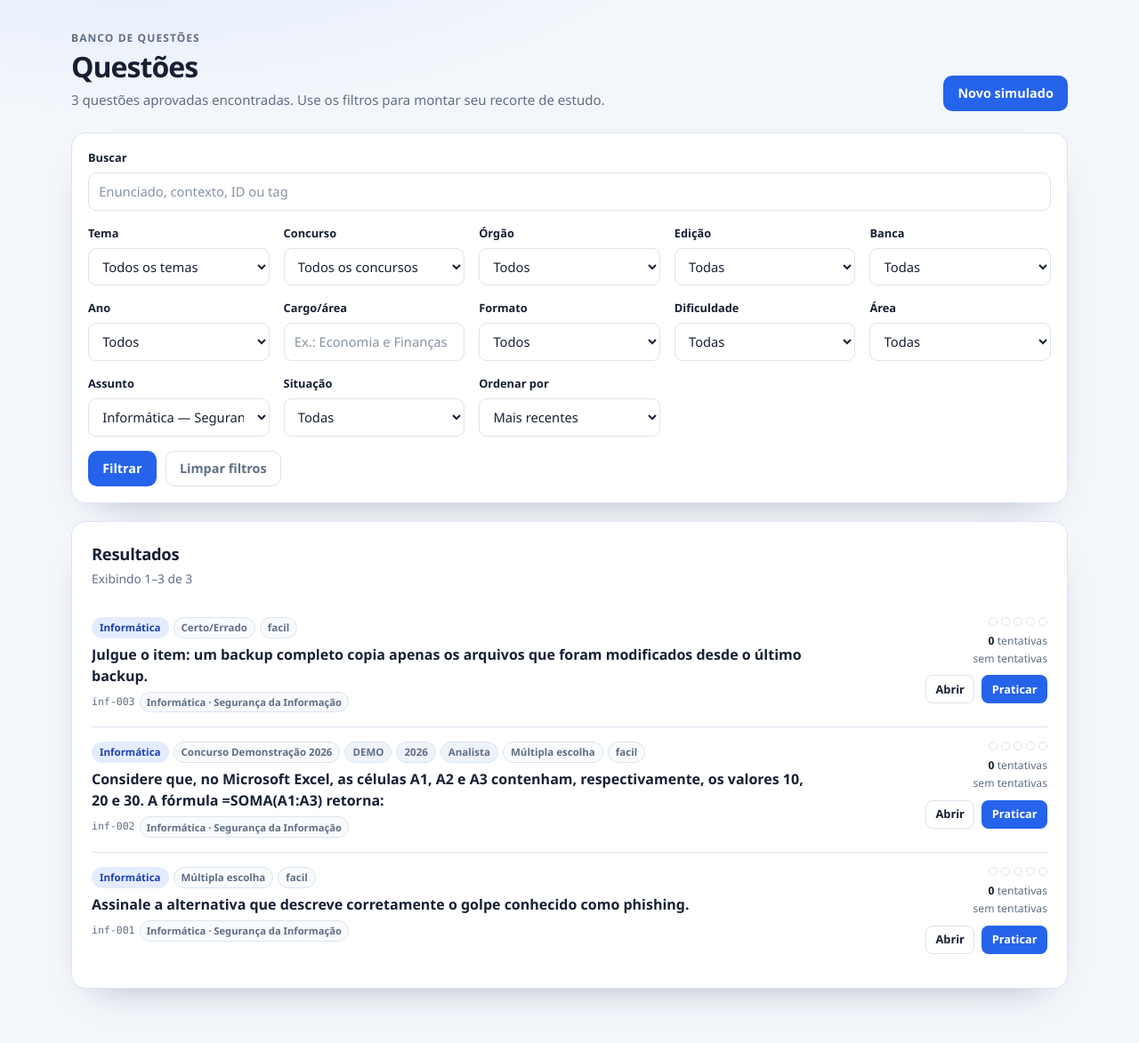
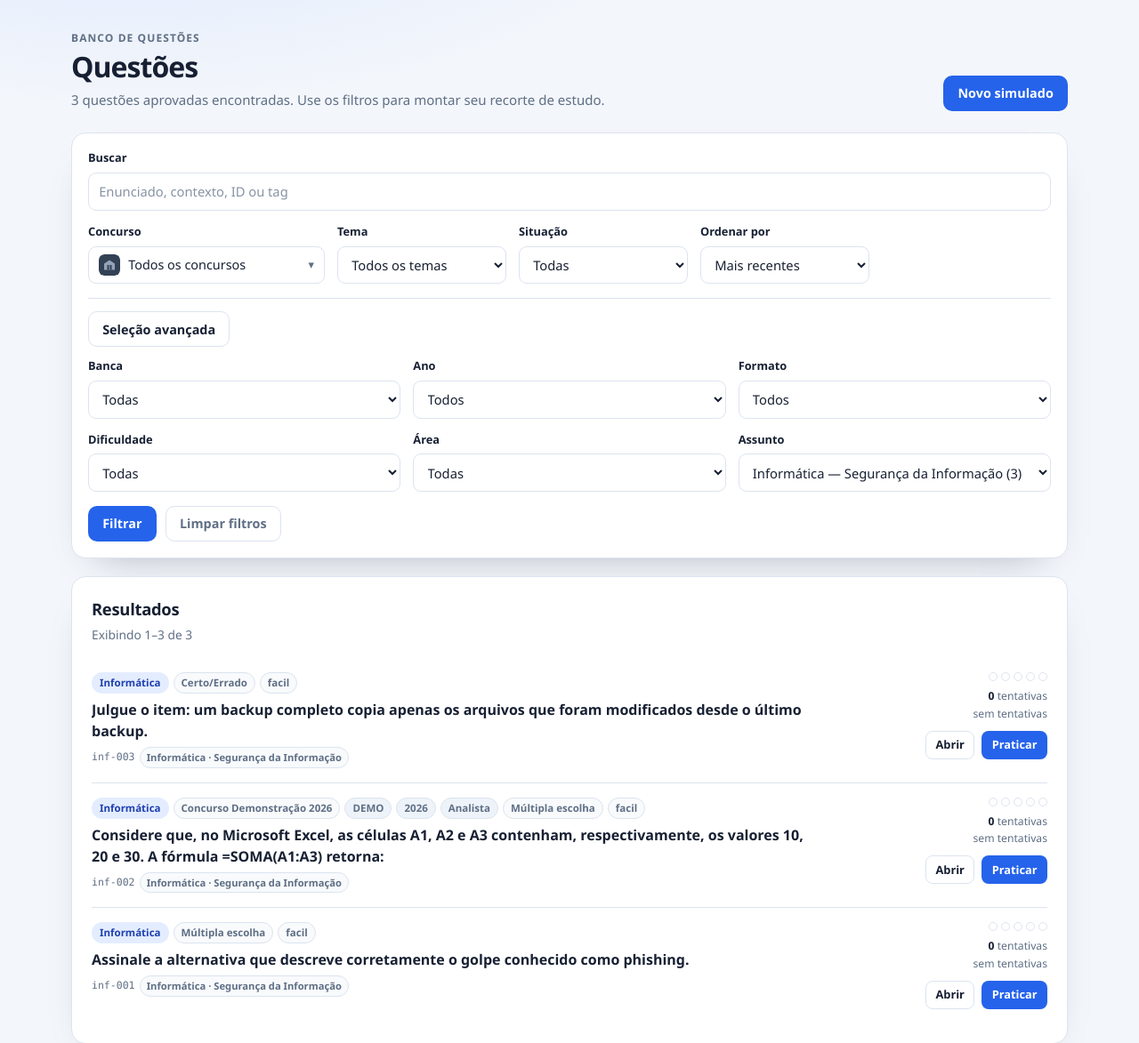
Before and after one commit to JBregunci/study_app, a FastAPI app: page /questoes?tag=informatica in a window 1280 px wide. Shown: the part 69-1242 px from the top of the page at 89% size. Run offline with FastAPI, Linux system fonts and the light colour scheme.

Commit message:
fix: preserve YAML formatting and group contest filters with divisions

```diff
--- a/app/routers/questions.py
+++ b/app/routers/questions.py
@@ -82,6 +82,52 @@ def questions_list(
     if ordem != "recent":
         base_params["ordem"] = ordem
     base_qs = urlencode(base_params)
+
+    selected_exam = next(
+        (exam for exam in options["exams"] if exam.slug == concurso), None
+    )
+    selected_contest = next(
+        (contest for contest in options["contests"] if contest["key"] == edicao),
+        None,
+    )
+    if selected_exam is not None and selected_contest is None:
+        selected_contest = next(
+            (
+                contest
+                for contest in options["contests"]
+                if any(exam.id == selected_exam.id for exam in contest["exams"])
+            ),
+            None,
+        )
+
+    if selected_exam is not None and selected_contest is not None:
+        selected_label = (
+            f"{selected_contest['agency']} {selected_contest['year'] or ''}".strip()
+            + f" — {selected_exam.role}"
+        )
+    elif selected_contest is not None:
+        selected_label = (
+            f"{selected_contest['agency']} {selected_contest['year'] or ''}".strip()
+            + " — Todas as áreas"
+        )
+    else:
+        selected_label = "Todos os concursos"
+    selected_logo = (
+        selected_contest["logo_url"]
+        if selected_contest is not None
+        else "/static/img/orgs/all.svg"
+    )
+    advanced_active = any(
+        [
+            banca,
+            ano_value,
+            tipo,
+            dificuldade,
+            area,
+            tag,
+        ]
+    )
+
     return templates.TemplateResponse(
         request=request,
         name="questions/list.html",
@@ -90,6 +136,11 @@ def questions_list(
             "options": options,
             "selected": selected,
             "base_qs": base_qs,
+            "selected_contest": selected_contest,
+            "selected_exam": selected_exam,
+            "selected_label": selected_label,
+            "selected_logo": selected_logo,
+            "advanced_active": advanced_active,
         },
     )
 
--- a/app/static/css/app.css
+++ b/app/static/css/app.css
@@ -901,7 +901,9 @@ th.num {
 .statement {
   font-size: 1.04rem;
   line-height: 1.72;
-  white-space: pre-line;
+  white-space: pre-wrap;
+  overflow-wrap: anywhere;
+  tab-size: 2;
   margin: 20px 0;
 }
 
@@ -2018,3 +2020,187 @@ th.num {
     justify-content: flex-start;
   }
 }
+
+.filter-form {
+  display: flex;
+  flex-direction: column;
+  gap: 16px;
+}
+
+.filter-main-grid {
+  display: grid;
+  grid-template-columns: 1.4fr repeat(4, minmax(0, 1fr));
+  gap: 14px;
+}
+
+.filter-main-grid .field-full {
+  grid-column: 1 / -1;
+}
+
+.contest-dropdown {
+  position: relative;
+}
+
+.contest-toggle {
+  width: 100%;
+  min-height: 42px;
+  display: flex;
+  align-items: center;
+  gap: 9px;
+  border: 1px solid var(--border);
+  border-radius: 9px;
+  background: var(--surface);
+  color: var(--text);
+  padding: 0.5rem 0.7rem;
+  font: inherit;
+  font-size: 0.9rem;
+  text-align: left;
+  cursor: pointer;
+}
+
+.contest-toggle:hover {
+  border-color: var(--border-strong);
+}
+
+.contest-selected-label {
+  min-width: 0;
+  overflow: hidden;
+  text-overflow: ellipsis;
+  white-space: nowrap;
+}
+
+.contest-caret {
+  margin-left: auto;
+  color: var(--muted);
+  font-size: 0.8rem;
+}
+
+.org-logo {
+  width: 24px;
+  height: 24px;
+  border-radius: 6px;
+  flex: 0 0 auto;
+}
+
+.contest-menu {
+  position: absolute;
+  top: calc(100% + 6px);
+  left: 0;
+  right: 0;
+  z-index: 60;
+  max-height: 380px;
+  overflow-y: auto;
+  padding: 6px;
+  border: 1px solid var(--border-strong);
+  border-radius: 12px;
+  background: var(--surface);
+  box-shadow: var(--shadow);
+}
+
+.contest-menu[hidden] {
+  display: none;
+}
+
+.contest-group {
+  margin-top: 5px;
+  padding-top: 5px;
+  border-top: 1px solid var(--border);
+}
+
+.contest-option {
+  width: 100%;
+  display: flex;
+  align-items: center;
+  gap: 9px;
+  border: 0;
+  border-radius: 8px;
+  background: transparent;
+  color: var(--text);
+  padding: 9px 10px;
+  font: inherit;
+  font-size: 0.86rem;
+  text-align: left;
+  cursor: pointer;
+}
+
+.contest-option:hover,
+.contest-option.is-active {
+  background: var(--primary-soft);
+}
+
+.contest-option-main {
+  display: flex;
+  flex-direction: column;
+  gap: 1px;
+}
+
+.contest-option-main small {
+  color: var(--muted);
+  font-size: 0.72rem;
+}
+
+.contest-division {
+  padding-left: 31px;
+  color: var(--muted);
+}
+
+.contest-division.is-active {
+  color: var(--primary-text);
+}
+
+.contest-branch {
+  color: var(--border-strong);
+  margin-left: 4px;
+}
+
+.advanced-filters {
+  border-top: 1px solid var(--border);
+  padding-top: 14px;
+}
+
+.advanced-filters > summary {
+  display: inline-flex;
+  list-style: none;
+  cursor: pointer;
+}
+
+.advanced-filters > summary::-webkit-details-marker {
+  display: none;
+}
+
+.advanced-filters[open] > summary {
+  margin-bottom: 12px;
+}
+
+.advanced-grid {
+  display: grid;
+  grid-template-columns: repeat(3, minmax(0, 1fr));
+  gap: 14px;
+}
+
+@media (max-width: 1100px) {
+  .filter-main-grid {
+    grid-template-columns: repeat(2, minmax(0, 1fr));
+  }
+
+  .advanced-grid {
+    grid-template-columns: repeat(2, minmax(0, 1fr));
+  }
+}
+
+@media (max-width: 760px) {
+  .filter-main-grid,
+  .advanced-grid {
+    grid-template-columns: 1fr;
+  }
+
+  .filter-main-grid .field-full {
+    grid-column: auto;
+  }
+
+  .contest-menu {
+    position: relative;
+    top: 6px;
+    max-height: 320px;
+  }
+}
--- a/app/templates/questions/list.html
+++ b/app/templates/questions/list.html
@@ -13,11 +13,49 @@
 </section>
 
 <section class="card filter-card">
-  <form action="/questoes" method="get" class="form-grid filter-grid">
+  <form action="/questoes" method="get" class="filter-form">
+    <div class="filter-main-grid">
       <div class="field field-full">
         <label for="q">Buscar</label>
         <input id="q" type="search" name="q" value="{{ selected.q }}" placeholder="Enunciado, contexto, ID ou tag">
       </div>
+
+      <div class="field contest-field">
+        <label>Concurso</label>
+        <div class="contest-dropdown" data-contest-dropdown>
+          <button type="button" class="contest-toggle" data-contest-toggle aria-haspopup="listbox" aria-expanded="false">
+            <img class="org-logo" data-contest-logo src="{{ selected_logo }}" alt="">
+            <span class="contest-selected-label" data-contest-label>{{ selected_label }}</span>
+            <span class="contest-caret" aria-hidden="true">&#9662;</span>
+          </button>
+          <div class="contest-menu" data-contest-menu hidden role="listbox">
+            <button type="button" class="contest-option {% if not selected.edicao and not selected.concurso %}is-active{% endif %}" data-edicao="" data-concurso="" data-label="Todos os concursos" data-logo="/static/img/orgs/all.svg">
+              <img class="org-logo" src="/static/img/orgs/all.svg" alt="">
+              <span>Todos os concursos</span>
+            </button>
+            {% for contest in options.contests %}
+            <div class="contest-group">
+              <button type="button" class="contest-option contest-all {% if selected.edicao == contest.key and not selected.concurso %}is-active{% endif %}" data-edicao="{{ contest.key }}" data-concurso="" data-label="{{ contest.agency }}{% if contest.year %} {{ contest.year }}{% endif %} — Todas as áreas" data-logo="{{ contest.logo_url }}">
+                <img class="org-logo" src="{{ contest.logo_url }}" alt="">
+                <span class="contest-option-main">
+                  <strong>{{ contest.agency }}{% if contest.year %} {{ contest.year }}{% endif %}</strong>
+                  <small>Todas as áreas · {% if contest.exams|length == 1 %}1 divisão{% else %}{{ contest.exams|length }} divisões{% endif %}</small>
+                </span>
+              </button>
+              {% for exam in contest.exams %}
+              <button type="button" class="contest-option contest-division {% if selected.concurso == exam.slug %}is-active{% endif %}" data-edicao="{{ contest.key }}" data-concurso="{{ exam.slug }}" data-label="{{ contest.agency }}{% if contest.year %} {{ contest.year }}{% endif %} — {{ exam.role }}" data-logo="{{ contest.logo_url }}">
+                <span class="contest-branch" aria-hidden="true">└</span>
+                <span>{{ exam.role }}</span>
+              </button>
+              {% endfor %}
+            </div>
+            {% endfor %}
+          </div>
+          <input type="hidden" name="edicao" value="{{ selected.edicao }}" data-contest-edicao>
+          <input type="hidden" name="concurso" value="{{ selected.concurso }}" data-contest-concurso>
+        </div>
+      </div>
+
       <div class="field">
         <label for="tema">Tema</label>
         <select id="tema" name="tema">
@@ -27,33 +65,29 @@
           {% endfor %}
         </select>
       </div>
+
       <div class="field">
-      <label for="concurso">Concurso</label>
-      <select id="concurso" name="concurso">
-        <option value="">Todos os concursos</option>
-        {% for exam in options.exams %}
-        <option value="{{ exam.slug }}" {% if selected.concurso == exam.slug %}selected{% endif %}>{{ exam.name }}{% if exam.year %} ({{ exam.year }}){% endif %}</option>
-        {% endfor %}
+        <label for="situacao">Situação</label>
+        <select id="situacao" name="situacao">
+          <option value="">Todas</option>
+          <option value="unseen" {% if selected.situacao == 'unseen' %}selected{% endif %}>Nunca feitas</option>
+          <option value="error" {% if selected.situacao == 'error' %}selected{% endif %}>Com algum erro</option>
         </select>
       </div>
+
       <div class="field">
-      <label for="orgao">Órgão</label>
-      <select id="orgao" name="orgao">
-        <option value="">Todos</option>
-        {% for agency in options.agencies %}
-        <option value="{{ agency }}" {% if selected.orgao == agency %}selected{% endif %}>{{ agency }}</option>
-        {% endfor %}
+        <label for="ordem">Ordenar por</label>
+        <select id="ordem" name="ordem">
+          <option value="recent" {% if selected.ordem == 'recent' %}selected{% endif %}>Mais recentes</option>
+          <option value="errors" {% if selected.ordem == 'errors' %}selected{% endif %}>Mais erradas</option>
+          <option value="unseen" {% if selected.ordem == 'unseen' %}selected{% endif %}>Menos praticadas</option>
         </select>
       </div>
-    <div class="field">
-      <label for="edicao">Edição</label>
-      <select id="edicao" name="edicao">
-        <option value="">Todas</option>
-        {% for contest in options.contests %}
-        <option value="{{ contest.key }}" {% if selected.edicao == contest.key %}selected{% endif %}>{{ contest.agency }}{% if contest.year %} {{ contest.year }}{% endif %}</option>
-        {% endfor %}
-      </select>
     </div>
+
+    <details class="advanced-filters" {% if advanced_active %}open{% endif %}>
+      <summary class="btn btn-secondary">Seleção avançada</summary>
+      <div class="advanced-grid">
         <div class="field">
           <label for="banca">Banca</label>
           <select id="banca" name="banca">
@@ -71,10 +105,6 @@
             <option value="{{ year }}" {% if selected.ano == year|string %}selected{% endif %}>{{ year }}</option>
             {% endfor %}
           </select>
-    </div>
-    <div class="field">
-      <label for="cargo">Cargo/área</label>
-      <input id="cargo" type="text" name="cargo" value="{{ selected.cargo }}" placeholder="Ex.: Economia e Finanças">
         </div>
         <div class="field">
           <label for="tipo">Formato</label>
@@ -111,22 +141,9 @@
             {% endfor %}
           </select>
         </div>
-    <div class="field">
-      <label for="situacao">Situação</label>
-      <select id="situacao" name="situacao">
-        <option value="">Todas</option>
-        <option value="unseen" {% if selected.situacao == 'unseen' %}selected{% endif %}>Nunca feitas</option>
-        <option value="error" {% if selected.situacao == 'error' %}selected{% endif %}>Com algum erro</option>
-      </select>
       </div>
-    <div class="field">
-      <label for="ordem">Ordenar por</label>
-      <select id="ordem" name="ordem">
-        <option value="recent" {% if selected.ordem == 'recent' %}selected{% endif %}>Mais recentes</option>
-        <option value="errors" {% if selected.ordem == 'errors' %}selected{% endif %}>Mais erradas</option>
-        <option value="unseen" {% if selected.ordem == 'unseen' %}selected{% endif %}>Menos praticadas</option>
-      </select>
-    </div>
+    </details>
+
     <div class="form-actions">
       <button class="btn btn-primary" type="submit">Filtrar</button>
       <a class="btn btn-ghost" href="/questoes">Limpar filtros</a>
```
Also changed, not shown: app/orgs.py (added, +16 -0 lines), app/services/question_bank.py (+22 -11 lines), app/static/js/app.js (+54 -0 lines), docs/PROJECT_STATE.md (+2 -0 lines), docs/SESSION_LOG.md (+6 -0 lines), tests/test_questions.py (+14 -0 lines), README.md, app/static/img/orgs/all.svg (added), app/static/img/orgs/bacen.svg (added), app/static/img/orgs/demo.svg (added), app/static/img/orgs/generic.svg (added). Lines whose indentation alone changed are shown as unchanged.
